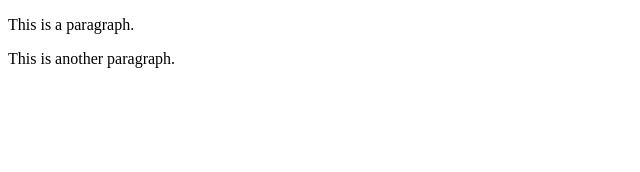
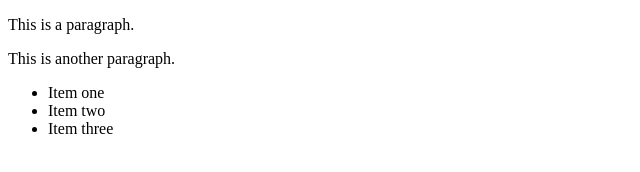
Before and after one commit to nilayk777/hello-world, a plain HTML site: page index.html in a window 1280 px wide. Shown: the whole page, without its empty margins (0-640 px from the left). Drawn offline with Linux system fonts and the light colour scheme.

Commit message:
add new list

```diff
--- a/index.html
+++ b/index.html
@@ -8,5 +8,10 @@
   <body>
     <p>This is a paragraph.</p>
     <p>This is another paragraph.</p>
+    <ul>
+      <li>Item one</li>
+      <li>Item two</li>
+      <li>Item three</li>
+    </ul>
   </body>
 </html>
```
